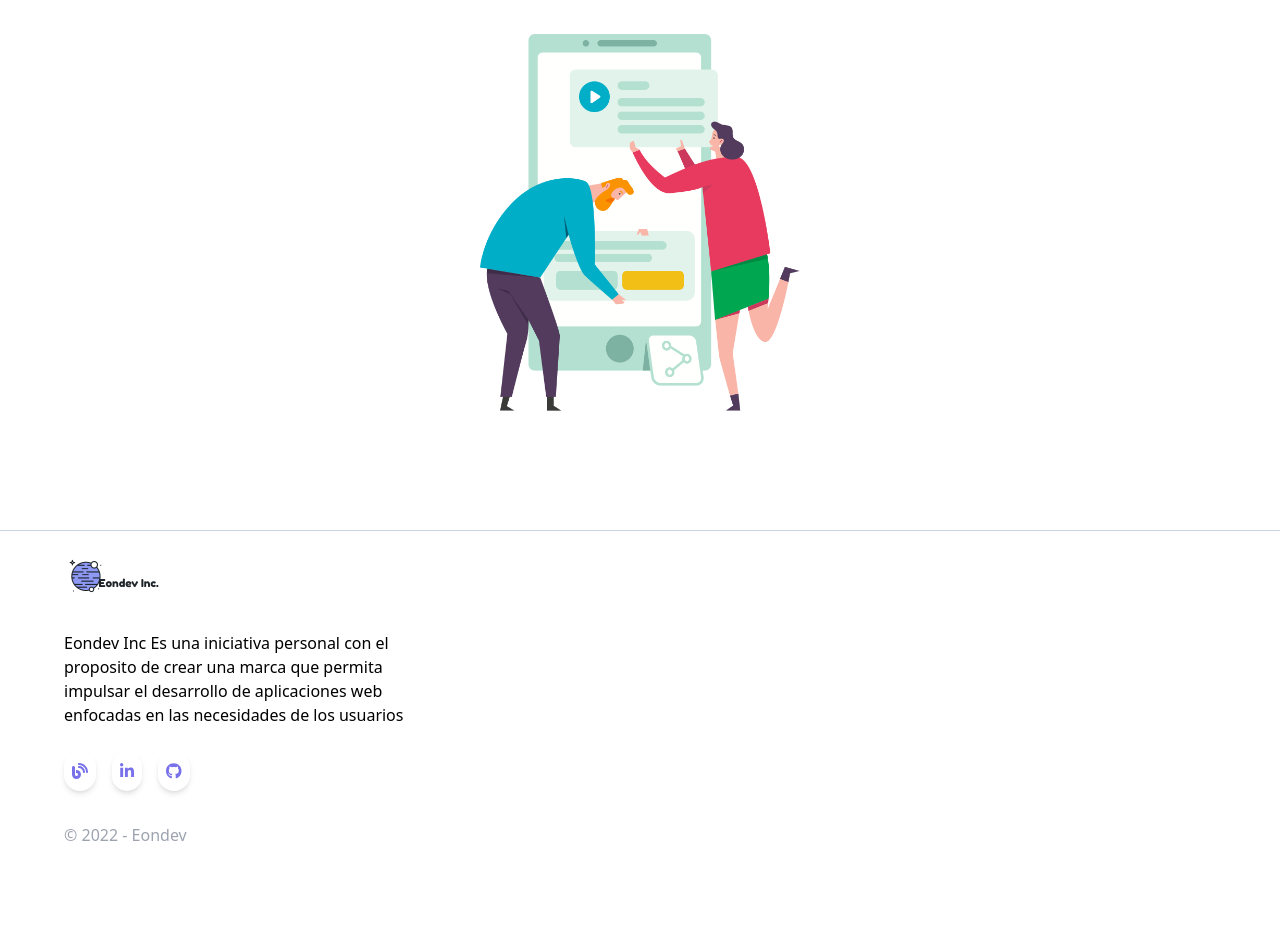
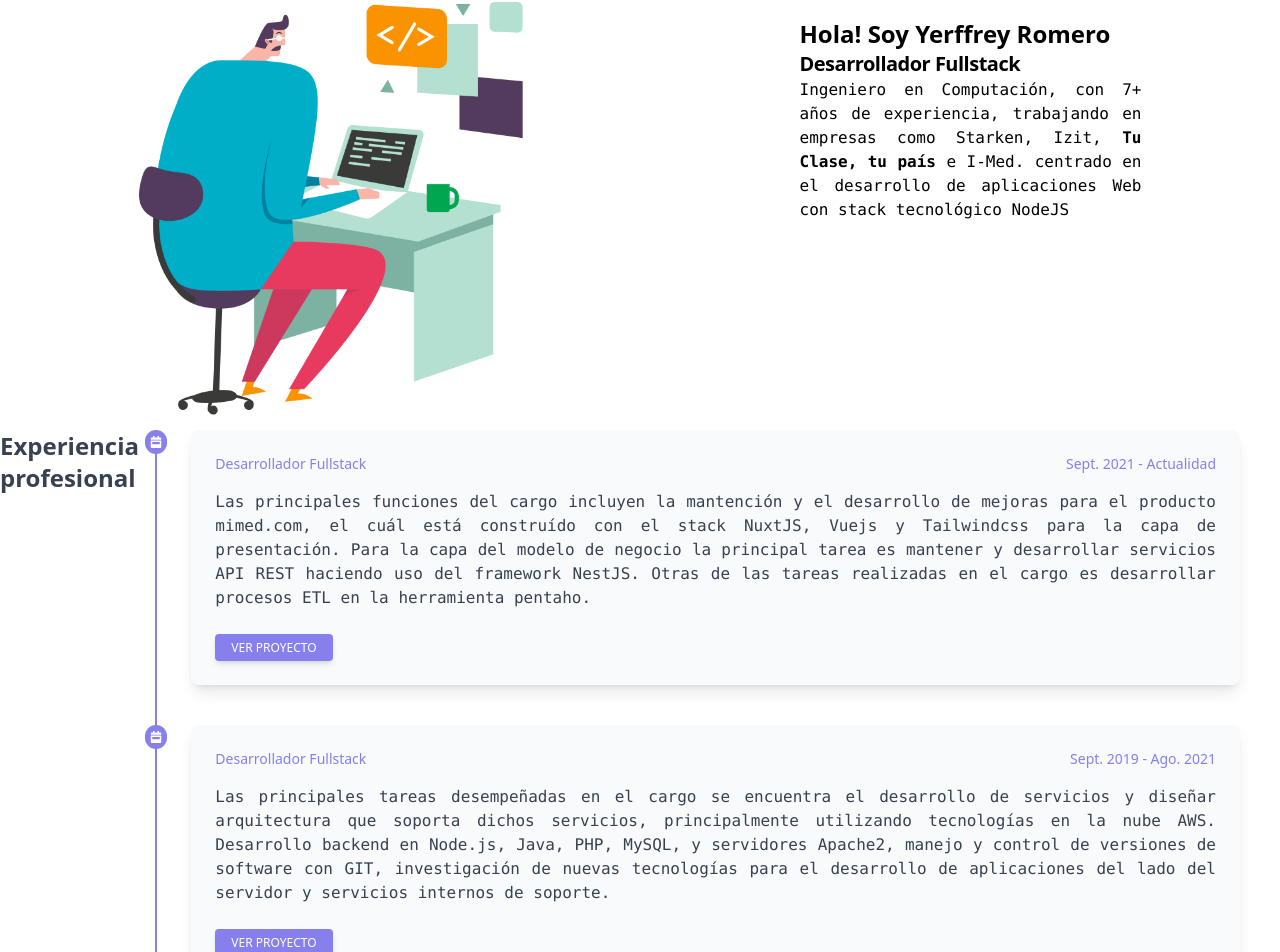
Before and after one commit to eondev-inc/website, a Vue app: page /about in a window 1280 px wide. Shown: the part 158-1110 px from the top of the page. Built offline with nearby package versions, Linux system fonts and the light colour scheme.

Commit message:
:tada: new section added - AboutMe

```diff
--- a/src/components/base/AboutMe.vue
+++ b/src/components/base/AboutMe.vue
@@ -18,13 +18,13 @@
           NodeJS
         </p>
         <div class="font-medium justify-center items-center mt-10 mx-auto">
-          <button
+          <router-link to="/about"
             class="font-medium tracking-wide py-2 px-5 sm:px-8 border
           border-lipsing-500 text-slateMedium-500 bg-white-500
             outline-none rounded-l-full rounded-r-full capitalize
-          hover:bg-slateMedium-500 hover:text-white transition-all md:hover:shadow-2xl">
+          hover:bg-slateMedium-500 hover:text-white md:transition-all md:hover:shadow-2xl">
             Saber más
-          </button>
+          </router-link>
         </div>
       </div>
       <div class="w-96 h-96 relative mt-6 mx-auto">
@@ -35,6 +35,7 @@
 </template>
 <script lang="ts">
 import { defineComponent } from 'vue'
+
 export default defineComponent({
   name: 'about-me'
 })
--- a/src/components/base/Experience.vue
+++ b/src/components/base/Experience.vue
@@ -9,7 +9,7 @@
         <p class="text-justify leading-0 tracking-normal font-mono">Experiencia en desarrollo de
           aplicaciones en NodeJS haciendo uso de
           frameworks o librerias tales como <span class="font-semibold">express</span>,
-          <span class="font-semibold">NestJS</span>, <span class="font-semibold">Fastify</span>, entre otros.
+          <span class="font-semibold">NuxtJS</span>, <span class="font-semibold">Fastify</span>, entre otros.
         </p>
       </div>
     </div>
--- /dev/null
+++ b/src/composables/use-about.composable.ts
@@ -0,0 +1,55 @@
+import { AboutMe } from '@/interfaces/about-me.interface'
+
+const useAboutMe = () => {
+  const aboutMeResume: AboutMe[] = [
+    {
+      title: 'Desarrollador Fullstack',
+      description: `Las principales funciones del cargo incluyen la mantención y
+      el desarrollo de mejoras para el producto mimed.com, el cuál está construído
+      con el stack NuxtJS, Vuejs y Tailwindcss para la capa de presentación. Para la capa
+      del modelo de negocio la principal tarea es mantener y desarrollar servicios API REST
+      haciendo uso del framework NestJS.
+      Otras de las tareas realizadas en el cargo es desarrollar procesos ETL en la herramienta
+      pentaho.`,
+      url: 'https://mimed.com',
+      fromTo: 'Sept. 2021 - Actualidad'
+    },
+    {
+      title: 'Desarrollador Fullstack',
+      description: `Las principales tareas desempeñadas en el cargo se encuentra el desarrollo de servicios y diseñar arquitectura que soporta dichos servicios, principalmente utilizando tecnologías en la nube AWS.
+      Desarrollo backend en Node.js, Java, PHP, MySQL, y servidores Apache2, manejo y
+      control de versiones de software con GIT, investigación de nuevas tecnologías para el
+      desarrollo de aplicaciones del lado del servidor y servicios internos de soporte.`,
+      url: 'https://izitapp.com',
+      fromTo: 'Sept. 2019 - Ago. 2021'
+    },
+    {
+      title: 'Ingeniero de software',
+      description: `Desarrollador de aplicaciones Web, Móvil entre otras, desarrollo en
+      distintos lenguajes de programación FullStack JavaScript, Angular 2, Android, entre
+      otros, asimismo, encargado de mantenimiento de usuarios de la plataforma E-Learning Tuclase.cl
+
+      Manejo de arquitectura en la Nube para el despliegue de aplicaciones AWS (EC2 y RDS).`,
+      url: 'https://tuclase.cl',
+      fromTo: 'Ago. 2017 - Ago. 2019'
+    },
+    {
+      title: 'Analista desarrollador',
+      description: `Analista Desarrollador en el área de Proyectos de TI, desarrollo bajo esquema Web, Html, Js, Css3, PHP, así como, Nodejs, Express y MongoDB.
+
+      Experiencia en arquitectura en la Nube, AWS y sus distintos servicios (EC2, RDS, CodeCommit, Cognito, ApiGateway, Lambda, entre otros).
+
+      Desarrollo de sistemas administrativos y de gestión para clientes internos.
+
+      Desarrollo de soluciones de software en ambiente móvil (Android).`,
+      url: 'https://customers.mystarken.cl',
+      fromTo: 'Dic. 2015 - Jul. 2017'
+    }
+  ]
+
+  return {
+    aboutMeResume
+  }
+}
+
+export default useAboutMe
--- /dev/null
+++ b/src/interfaces/about-me.interface.ts
@@ -0,0 +1,6 @@
+export interface AboutMe {
+  title: string;
+  description: string;
+  fromTo: string;
+  url: string;
+}
--- a/src/views/AboutView.vue
+++ b/src/views/AboutView.vue
@@ -1,16 +1,97 @@
 <template lang="">
-  <div>
-    <under-construction-view />
+  <div class="container md:mx-auto">
+    <div class="flex flex-col-reverse w-full h-100
+      justify-around aling-items-center top-0
+      md:flex-row-reverse md:mt-14"
+    >
+      <div class="about-me flex flex-col h-full w-[342px] mt-10 justify-center mx-auto">
+        <h1 class="font-semibold leading-0 tracking-normal text-2xl">
+          Hola! Soy Yerffrey Romero
+        </h1>
+        <h3 class="font-semibold leading-0 tracking-tight text-xl">
+          Desarrollador Fullstack
+        </h3>
+        <p class="font-mono text-justify">
+          Ingeniero en Computación, con 7+ años de experiencia,
+          trabajando en empresas como Starken, Izit, <span class="font-bold">Tu Clase, tu país</span> e I-Med.
+          centrado en el desarrollo de aplicaciones Web con stack tecnológico
+          NodeJS
+        </p>
+      </div>
+      <div class="w-96 h-96 relative mt-6 mx-auto">
+        <img src="../assets/img/Coding.png" alt="coding" title="coding-me" />
+      </div>
+    </div>
+    <div class="mt-11 flex">
+      <h3 class="text-2xl font-bold mb-6 text-gray-700 mr-4">Experiencia profesional</h3>
+      <ol class="border-l-2 border-slateMedium-200">
+        <li v-for="(about, index) in aboutMeResume" :key="index">
+          <div class="md:flex flex-start">
+            <div
+              class="bg-slateMedium-200 w-6 h-6 flex
+              items-center justify-center rounded-full
+              -ml-3"
+            >
+              <svg aria-hidden="true" focusable="false" data-prefix="fas" class="text-white w-3 h-3" role="img" xmlns="http://www.w3.org/2000/svg" viewBox="0 0 448 512">
+                <path fill="currentColor" d="M0 464c0 26.5 21.5 48 48 48h352c26.5 0 48-21.5 48-48V192H0v272zm64-192c0-8.8 7.2-16 16-16h288c8.8 0 16 7.2 16 16v64c0 8.8-7.2 16-16 16H80c-8.8 0-16-7.2-16-16v-64zM400 64h-48V16c0-8.8-7.2-16-16-16h-32c-8.8 0-16 7.2-16 16v48H160V16c0-8.8-7.2-16-16-16h-32c-8.8 0-16 7.2-16 16v48H48C21.5 64 0 85.5 0 112v48h448v-48c0-26.5-21.5-48-48-48z"></path>
+              </svg>
+            </div>
+            <div class="block p-6 rounded-lg shadow-lg bg-gray-50 w-full ml-6 mb-10 mx-10">
+              <div class="flex justify-between mb-4">
+                <a
+                  href="#!"
+                  class="font-medium text-slateMedium-200
+                  hover:text-purple-700 focus:text-slateMedium-100
+                  duration-300 transition ease-in-out text-sm"
+                >
+                  {{ about.title }}
+                </a>
+                <a href="#!"
+                  class="font-medium text-slateMedium-200
+                hover:text-purple-700 focus:text-slateMedium-100
+                  duration-300 transition ease-in-out text-sm"
+                >
+                  {{ about.fromTo }}
+                </a>
+              </div>
+              <p class="text-gray-700 mb-6 font-mono text-justify">
+                {{ about.description }}
+              </p>
+              <button type="button"
+                @click="toOutside(about.url)"
+                class="inline-block px-4 py-1.5
+                bg-slateMedium-200 text-white font-medium
+                text-xs leading-tight uppercase rounded shadow-md
+                hover:bg-purple-700 hover:shadow-lg
+                focus:bg-purple-700 focus:shadow-lg focus:outline-none
+                focus:ring-0 active:bg-slateMedium-100 active:shadow-lg
+                transition duration-150 ease-in-out" data-mdb-ripple="true"
+              >
+                Ver Proyecto
+              </button>
+            </div>
+          </div>
+        </li>
+      </ol>
+    </div>
   </div>
 </template>
 <script lang="ts">
-import UnderConstructionView from '@/components/errors/UnderConstructionView.vue'
 import { defineComponent } from 'vue'
+import { useRouter } from 'vue-router'
+import useAboutMe from '../composables/use-about.composable'
 
 export default defineComponent({
   name: 'about-me',
-  components: {
-    UnderConstructionView
+  setup() {
+    const { aboutMeResume } = useAboutMe()
+    const router = useRouter()
+    return {
+      aboutMeResume,
+      toOutside: (url: string) => {
+        window.open(url, '_blank')
+      }
+    }
   }
 })
 </script>
```
